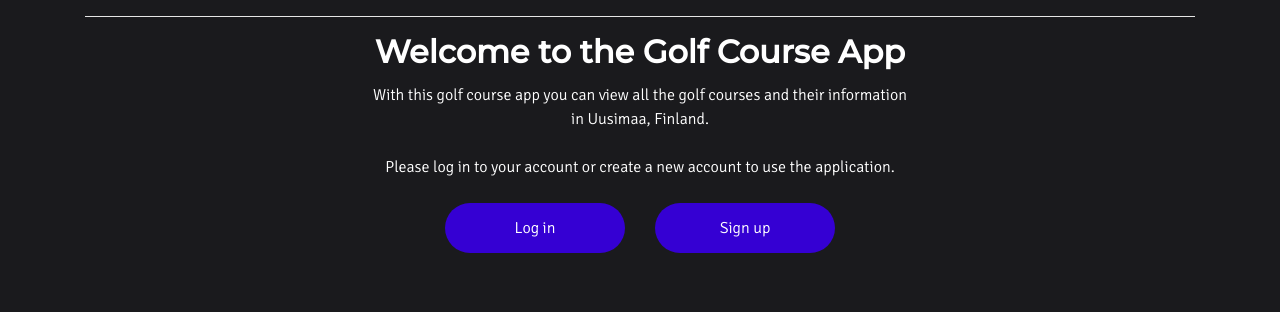
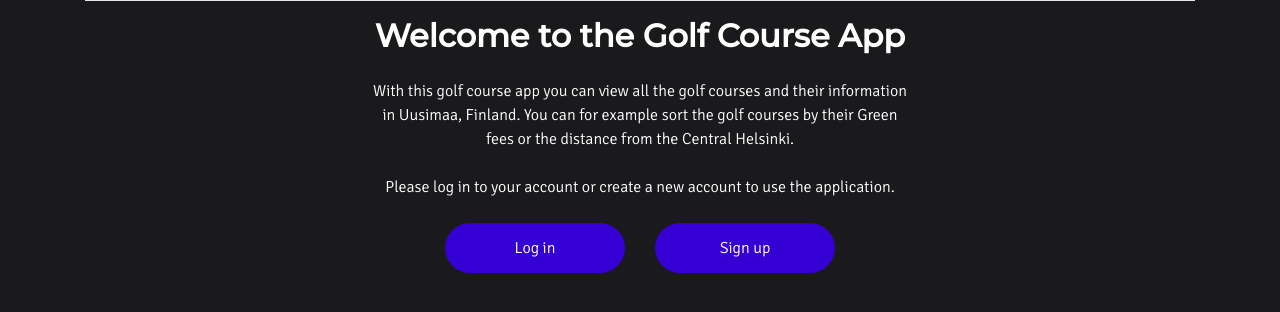
Before and after one commit to shiftleino/golf-course-app, a Flask app: page / in a window 1280 px wide. Shown: the part 72-384 px from the top of the page. Run offline with Flask 2, Linux system fonts and the light colour scheme; some libraries are stand-ins or nearby versions.

Commit message:
Added the custom stylesheet to the home page

```diff
--- a/src/static/customs.css
+++ b/src/static/customs.css
@@ -11,7 +11,7 @@ h1, h2, h3, h4, h5, h6 {
 h3 {
     font-weight: bold;
     font-size: 32px;
-    margin-bottom: 12px;
+    margin-bottom: 24px;
     color: white;
 }
 
@@ -21,6 +21,7 @@ body {
 
 hr {
     background-color: white;
+    margin-top: 0px;
 }
 
 .btn-custom {
--- a/src/templates/index.html
+++ b/src/templates/index.html
@@ -7,15 +7,15 @@
     </div>
     <div class="row justify-content-center">
         <div class="col-md-6 text-center">
-            With this golf course app you can view all the golf courses and their information in Uusimaa, Finland.
+            With this golf course app you can view all the golf courses and their information in Uusimaa, Finland. You can for example sort the golf courses by their Green fees or the distance from the Central Helsinki.
         </div>
     </div>
     <br>
     {% if session.username %}
-    <div class="row justify-content-md-center">
+    <div class="row justify-content-center">
         <div class="col-auto">
             <form action="/courses" method="GET">
-                <button type="submit">Golf courses in Uusimaa, Finland</button>
+                <button type="submit" class="btn btn-custom btn-form">Golf courses in Uusimaa, Finland</button>
             </form>
         </div>
     </div>
--- a/src/templates/layout.html
+++ b/src/templates/layout.html
@@ -18,6 +18,8 @@
                 <li class="nav-item">
                     <a class="nav-link" href="/courses">Courses</a>
                 </li>
+            </ul>
+            <ul class="navbar-nav ml-auto">
                 <li class="nav-item">
                     <a class="nav-link" href="/logout">Log out</a>
                 </li>
```
